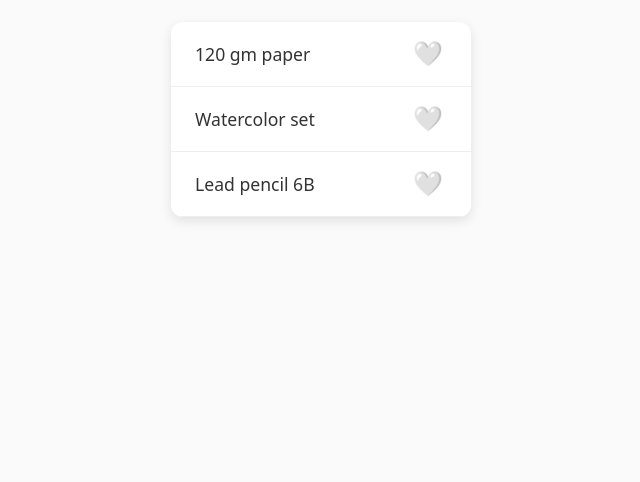
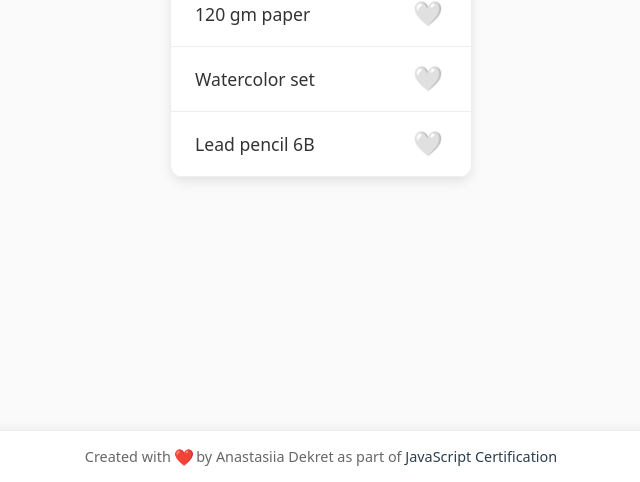
Before and after one commit to Dan-ast/fcc-projects, a plain HTML site: page favorite-icon-toggler/index.html in a window 1280 px wide. Shown: the part 318-800 px from the top of the page, without its empty margins (319-959 px from the left). Drawn offline with Linux system fonts and the light colour scheme.

Commit message:
feat: add footer with attribution and animation

```diff
--- a/favorite-icon-toggler/index.html
+++ b/favorite-icon-toggler/index.html
@@ -26,6 +26,13 @@
         </ul>
       </div>
     </main>
+
+    <footer class="footer">
+        <p>Created with <span class="heart">❤️</span> by Anastasiia Dekret as part of
+            <a href="https://www.freecodecamp.org/learn/javascript-v9/#lab-favorite-icon-toggler"
+            target="_blank" rel="noopener noreferrer">JavaScript Certification</a>
+        </p>
+    </footer>
     <script src="script.js"></script>
 </body>
 </html>
--- a/favorite-icon-toggler/styles.css
+++ b/favorite-icon-toggler/styles.css
@@ -6,6 +6,7 @@
 
  body {
   display: flex;
+  flex-direction: column;
   justify-content: center;
   align-items: center;
   min-height: 100vh;
@@ -13,6 +14,7 @@
   font-family: system-ui, -apple-system, 'Segoe UI', Roboto, sans-serif;
   background-color: #fafafa;
   color: #333;
+  padding-bottom: 80px;
 }
 
 main {
@@ -75,3 +77,42 @@ h1 {
 .favorite-icon:active {
     transform: scale(0.9);
 }
+
+.footer {
+    position: fixed;
+    bottom: 0;
+    left: 0;
+    width: 100%;
+    text-align: center;
+    padding: 1rem;
+    font-size: 0.9rem;
+    color: #666;
+    background-color: rgba(255, 255, 255, 0.9);
+    backdrop-filter: blur(5px);
+    border-top: 1px solid #eee;
+    box-shadow: 0 -2px 10px rgba(0, 0, 0, 0.05);
+}
+
+.footer a {
+    color: #2c3e50;
+    text-decoration: none;
+    font-weight: 500;
+    transition: color 0.2s ease;
+}
+
+.footer a:hover {
+    color: #0ac933;
+    text-decoration: underline;
+}
+
+.heart {
+    display: inline-block;
+    color: #ff4757;
+    animation: pulse 1.5s ease-in-out infinite;
+}
+
+@keyframes pulse {
+    0% { transform: scale(1); }
+    50% { transform: scale(1.15); }
+    100% { transform: scale(1); }
+}
```
